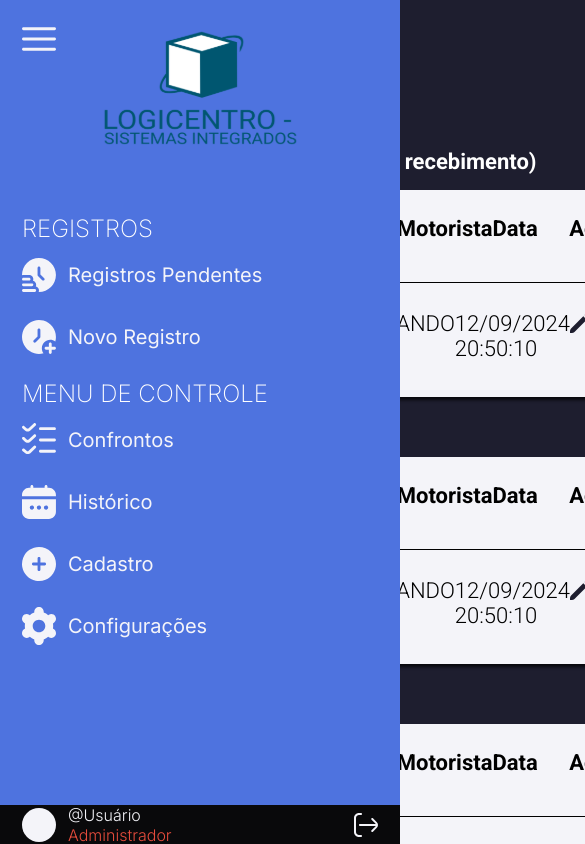
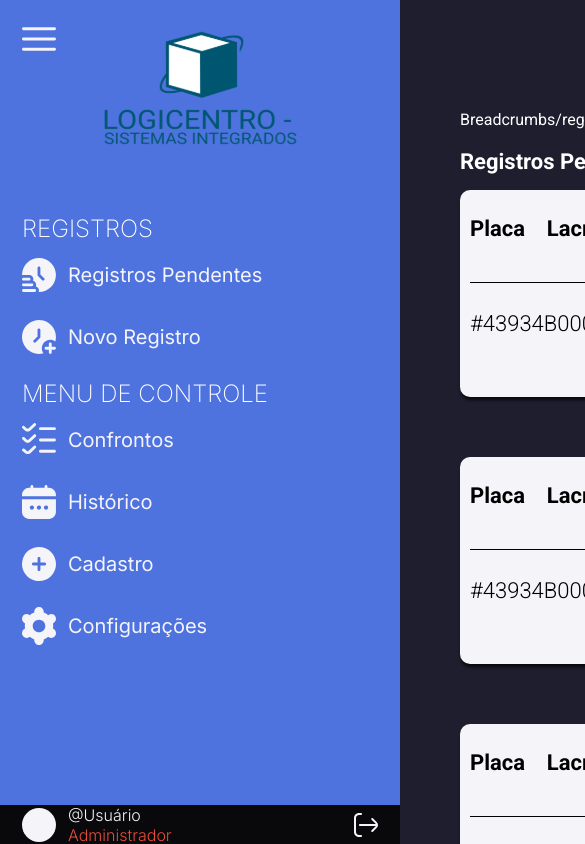
Before and after one commit to RickHub2002/Logicentro, a Vue app: page /cadastro in a window 390 px wide. Shown: the top 844 px of the page, 585 px wide, since content can reach past the window. Built offline with nearby package versions, Linux system fonts and the light colour scheme.

Commit message:
Tornando o sidebar e o layout responsivos, sufoco...

```diff
--- a/src/App.vue
+++ b/src/App.vue
@@ -10,7 +10,7 @@ import Perfil from '@/components/Perfil.vue';
 </script>
 
 <template>
-<!-- <Login />  -->
+<!-- <Login /> -->
 <RegistrosPendentes />
 <!-- <NovoRegistro /> -->
 <!-- <Confrontos /> -->
--- /dev/null
+++ b/src/components/Breadcrumb.vue
@@ -0,0 +1,54 @@
+<!-- src/components/Breadcrumb.vue -->
+<template>
+  <nav aria-label="breadcrumb">
+    <ol class="breadcrumb">
+      <li v-for="(route, index) in breadcrumbRoutes" :key="index" class="breadcrumb-item">
+        <router-link v-if="index !== breadcrumbRoutes.length - 1" :to="route.path">{{ route.meta.breadcrumb }}</router-link>
+        <span v-else>{{ route.meta.breadcrumb }}</span>
+      </li>
+    </ol>
+  </nav>
+</template>
+
+<script>
+import { computed } from 'vue';
+import { useRoute } from 'vue-router';
+
+export default {
+  name: 'Breadcrumb',
+  setup() {
+    const route = useRoute();
+
+    const breadcrumbRoutes = computed(() => {
+      // Obtém todas as rotas aninhadas até a rota atual
+      const routes = [];
+      let currentRoute = route;
+
+      while (currentRoute) {
+        routes.unshift(currentRoute);
+        currentRoute = currentRoute.matched[0] ? currentRoute.matched[0] : null;
+      }
+
+      return routes.filter(route => route.meta.breadcrumb); // Filtra apenas as rotas com breadcrumb
+    });
+
+    return {
+      breadcrumbRoutes,
+    };
+  },
+};
+</script>
+
+<style scoped>
+.breadcrumb {
+  display: flex;
+  list-style: none;
+  padding: 0;
+  margin: 1rem 0;
+}
+
+.breadcrumb-item + .breadcrumb-item::before {
+  content: '>';
+  margin: 0 0.5rem;
+}
+</style>
--- a/src/components/Layout.vue
+++ b/src/components/Layout.vue
@@ -13,11 +13,13 @@
 
 <script>
 import Sidebar from '@/components/Sidebar.vue';
+import Breadcrumb from '@/components/Breadcrumb.vue';
 
 export default {
   name: 'Layout',
   components: {
     Sidebar,
+    Breadcrumb,
   }
 };
 </script>
@@ -27,12 +29,12 @@ export default {
 
 #layout-container
   display: flex
-  background: pink
-
 
   #main-content
     height: 100%
     flex: 1
+
+    margin-left: 400px
 
     background-color: $azul3
 
--- a/src/components/Sidebar.vue
+++ b/src/components/Sidebar.vue
@@ -146,6 +146,7 @@ export default {
   height: 100vh
 
   overflow-y: auto
+  overflow-x: hidden
 
   width: 400px
 
@@ -153,9 +154,32 @@ export default {
 
   background-color: $azul2
 
+  transition: 0.2s ease-in-out
+
   &.sidebar-closed
-    background: green
-    width: auto
+    width: 88px
+    padding: 1.375rem 0 0 1.375rem
+
+    #footer-container
+      flex-direction: column
+      justify-content: center
+      gap: 0.75rem
+
+      height: 140px
+
+      #line
+        margin-bottom: 500px
+
+      #usuario
+        align-items: center
+
+        margin-left: 0
+
+        p
+          font-size: 12px
+
+      #logout
+        margin-left: 0
 
   #header-container
     display: flex
@@ -200,9 +224,7 @@ export default {
         background-color: $azul1
         box-shadow: 0px 0px 0px 4px $azul1
 
-        transform: translateX(-1.65rem)
-
-        width: calc(100% + 1.375rem)
+        margin-left: -1.375rem
 
         svg
           margin-left: 1.375rem
@@ -217,8 +239,8 @@ export default {
     max-width: 400px
 
     margin: 6.25rem 0 2.313rem -1.375rem
-    background: purple
-    height: 40px
+    background: $preto
+    height: 1px
 
   #footer-container
     display: flex
--- a/src/main.js
+++ b/src/main.js
@@ -1,7 +1,7 @@
 import { createApp } from 'vue';
 import App from './App.vue';
 import '@/assets/sass/main.sass';
-import router from './router';
+import router from '@/router';
 
 const app = createApp(App); // Cria a instância do aplicativo
 
--- a/src/router/index.js
+++ b/src/router/index.js
@@ -1,22 +1,63 @@
-// src/router/index.js
 import { createRouter, createWebHistory } from 'vue-router';
-
-// Importando suas páginas ou componentes
 import Login from '@/components/Login.vue';
 import RegistrosPendentes from '@/components/Registros-pendentes.vue';
+import NovoRegistro from '@/components/Novo-registro.vue';
+import Confrontos from '@/components/Confrontos.vue';
+import SemConfrontos from '@/components/Sem-Confrontos.vue';
+import Historico from '@/components/Historico.vue';
+import Cadastro from '@/components/Cadastro.vue';
+import Perfil from '@/components/Perfil.vue';
+// ... outras importações de páginas
 
 const routes = [
   {
-    path: '/login',
+    path: '/',
     name: 'Login',
     component: Login,
+    meta: { breadcrumb: 'Login' },
   },
   {
-    path: '/registros',
-    name: 'Registros-pendentes',
+    path: '/registros-pendentes',
+    name: 'RegistrosPendentes',
     component: RegistrosPendentes,
+    meta: { breadcrumb: 'Registros pendentes' },
   },
-  // Adicione outras rotas aqui
+  {
+    path: '/confrontos',
+    name: 'Confrontos',
+    component: Confrontos,
+    meta: { breadcrumb: 'Confrontos' },
+  },
+  {
+    path: '/novo-registro',
+    name: 'NovoRegistro',
+    component: NovoRegistro,
+    meta: { breadcrumb: 'Novo registro' },
+  },
+  {
+    path: '/sem-confrontos',
+    name: 'SemConfrontos',
+    component: SemConfrontos,
+    meta: { breadcrumb: 'Sem confrontos' },
+  },
+  {
+    path: '/historico',
+    name: 'Historico',
+    component: Historico,
+    meta: { breadcrumb: 'Historico' },
+  },
+  {
+    path: '/cadastro',
+    name: 'Cadastro',
+    component: Cadastro,
+    meta: { breadcrumb: 'Cadasatro' },
+  },
+  {
+    path: '/perfil',
+    name: 'Perfil',
+    component: Perfil,
+    meta: { breadcrumb: 'Perfil' },
+  },
 ];
 
 const router = createRouter({
```
